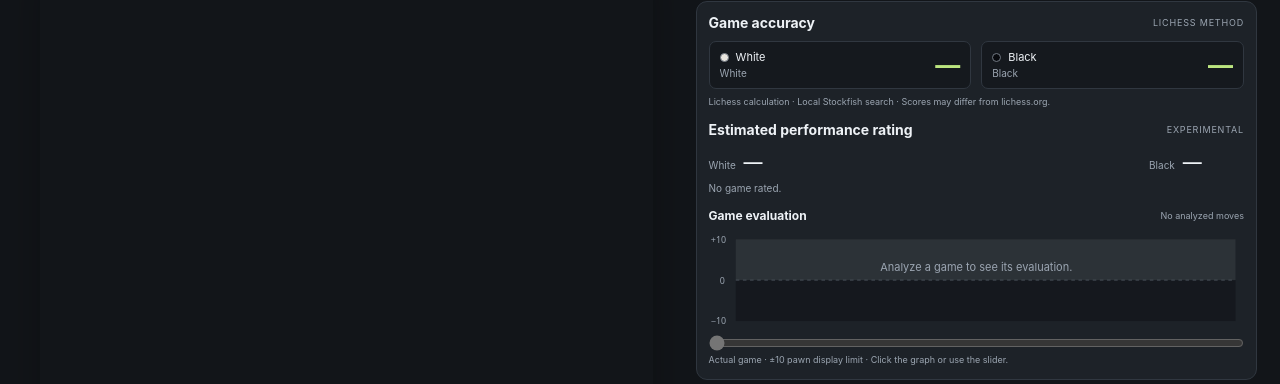
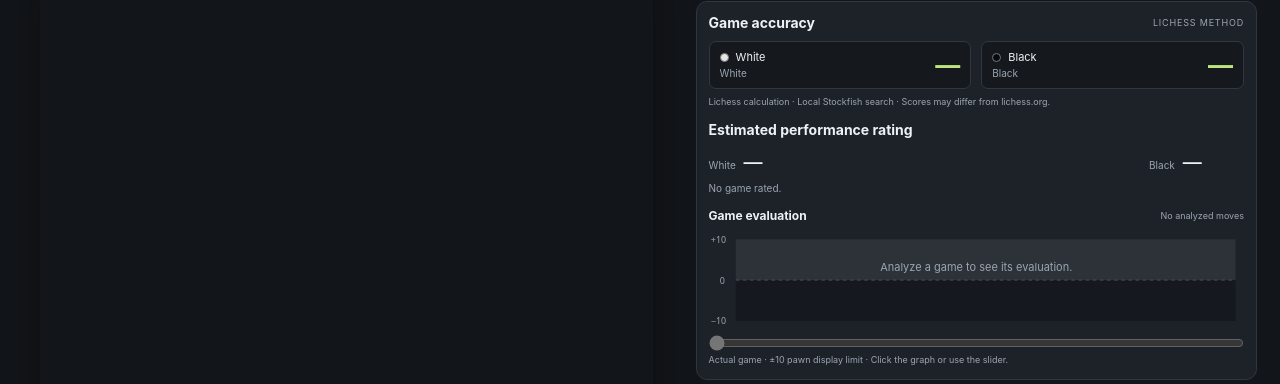
Before and after one commit to MCodrescu/ChessAnalyzer, a Django app: template src/chess_analyzer/web/templates/review/index.html in a window 1280 px wide. Shown: the part 156-540 px from the top of the page. Run offline with Django 5.2, Linux system fonts and the light colour scheme; the template is opened without the code that fills it, so the values that code supplies are empty; some libraries are stand-ins or nearby versions.

Commit message:
add actual player rating

```diff
--- a/src/chess_analyzer/web/static/review/rating-summary.js
+++ b/src/chess_analyzer/web/static/review/rating-summary.js
@@ -90,7 +90,7 @@ export class RatingSummary {
       rating.textContent = String(Math.round(result[color]));
       rating.title = `Model: ${result.model_version || result.model_id}`;
     }
-    this.status.textContent = 'Experimental single-game estimate on the Chess.com rating scale.';
+    this.status.textContent = 'Single-game estimate on the Chess.com rating scale, not an official rating.';
   }
 
 }
--- a/src/chess_analyzer/web/static/review/review.js
+++ b/src/chess_analyzer/web/static/review/review.js
@@ -329,8 +329,12 @@ $('analysis-form').addEventListener('submit', async (event) => {
     await positionSearchQueue;
     const data = await ratings.loadReview($('analysis-form').action, pgn, setReviewStatus);
     analysis = data;
-    $('white-player').textContent = data.headers.White || 'White';
-    $('black-player').textContent = data.headers.Black || 'Black';
+    for (const color of ['White', 'Black']) {
+      const name = data.headers[color] || color;
+      const rating = String(data.headers[`${color}Elo`] || '').trim();
+      const hasRating = /^\d+$/.test(rating) && Number(rating) > 0;
+      $(`${color.toLowerCase()}-player`).textContent = hasRating ? `${name} (${rating})` : name;
+    }
     $('game-event').textContent = data.headers.Event || 'Imported game';
     $('game-result').textContent = `Result: ${data.headers.Result || '*'} · ${data.moves.length} half-moves`;
     $('analysis-settings').textContent = [
--- a/src/chess_analyzer/web/templates/review/index.html
+++ b/src/chess_analyzer/web/templates/review/index.html
@@ -55,7 +55,7 @@
             <div><span class="accuracy-color"><span class="color-dot black"></span> Black</span><strong id="black-accuracy">—</strong><span id="black-accuracy-name">Black</span></div>
           </div>
           <p class="accuracy-note muted">Lichess calculation · Local Stockfish search · Scores may differ from lichess.org.</p>
-          <div class="panel-heading"><h2>Estimated performance rating</h2><span class="small-label" title="Single-game Chess.com rating estimate, not an official rating. Fast-v2 held-out mean absolute error: approximately 607 points on 23 test player rows; full-data retraining pending; no calibrated confidence interval.">EXPERIMENTAL</span></div>
+          <div class="panel-heading"><h2>Estimated performance rating</h2></div>
           <div class="metrics performance-ratings" aria-label="Estimated performance ratings">
             <span>White <strong id="white-rating">—</strong></span>
             <span>Black <strong id="black-rating">—</strong></span>
```
Also changed, not shown: tests/browser/review.spec.js (+18 -0 lines), README.md.
